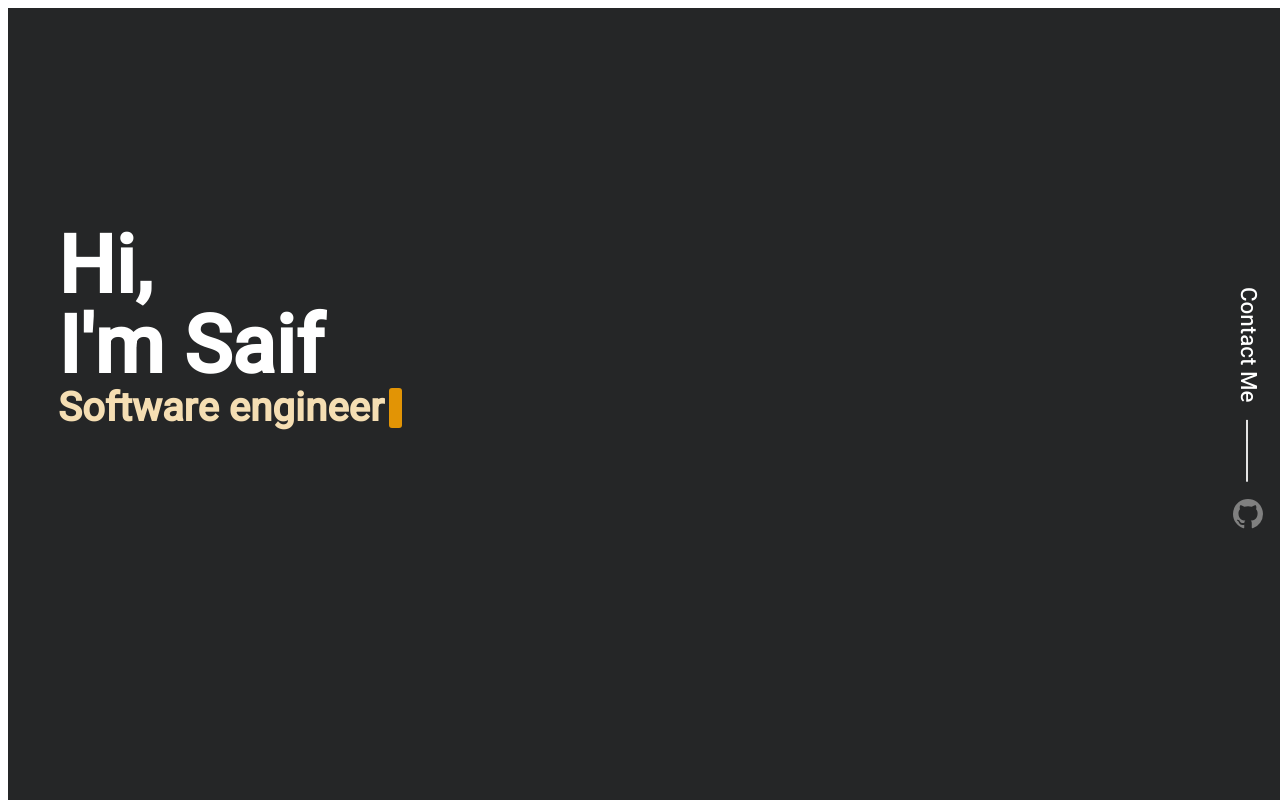
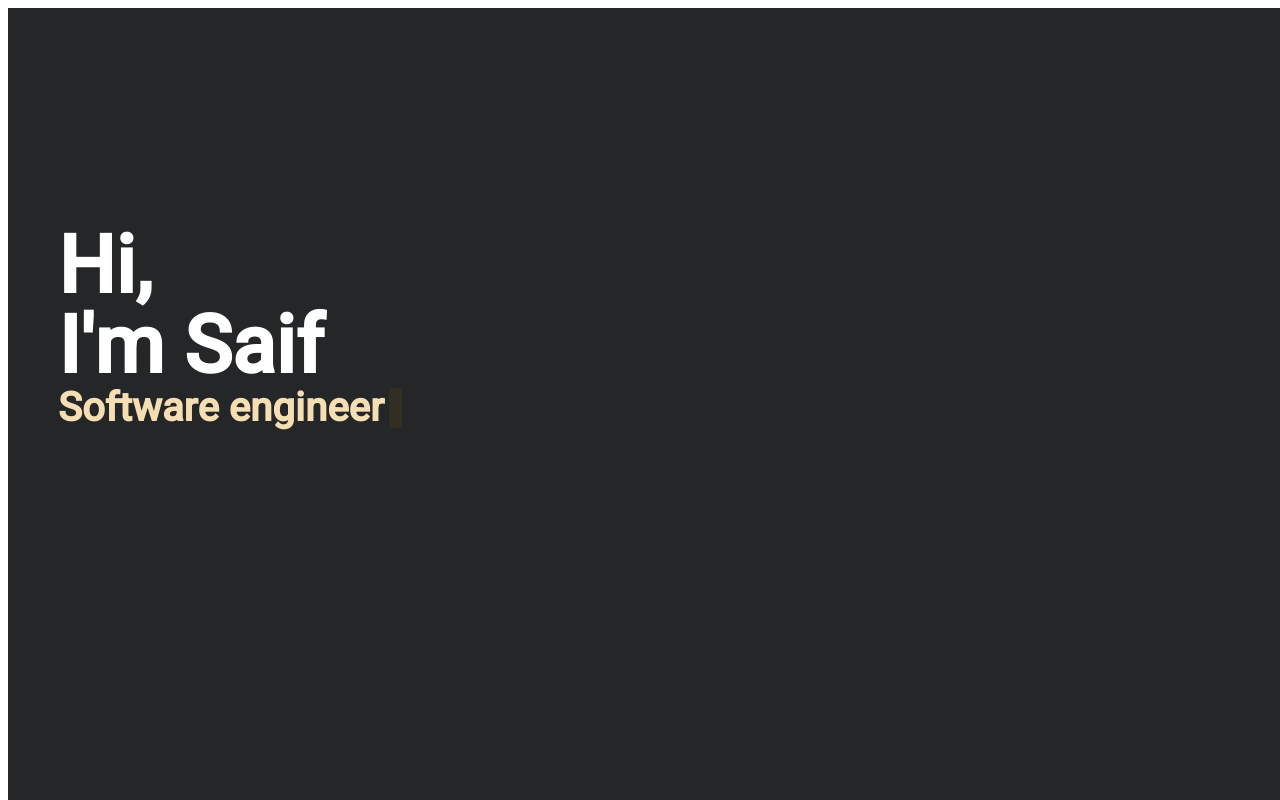
Before and after one commit to F12-Syntex/personal-website, a React (Vite) app: page / in a window 1280 px wide. Shown: the top 800 px of the page. Built offline with nearby package versions, Linux system fonts and the light colour scheme.

Commit message:
feat: remove contact me and increase page height

```diff
--- a/src/components/Home.tsx
+++ b/src/components/Home.tsx
@@ -77,9 +77,6 @@ function Home() {
           </div>
         </div>
       </div>
-      <div className="contact">
-        <ContactMe />
-      </div>
     </div>
   )
 }
--- a/src/styling/App.css
+++ b/src/styling/App.css
@@ -5,9 +5,11 @@
   display: grid;
   grid-template-columns: auto min(15vw, 80px);
   width: 100vw;
-  height: 100vh;
+  height: 200vh;
   background-color: #252627;
   cursor: none;
+
+  scroll-behavior: smooth;
 }
 
 .introduction-page {
```
